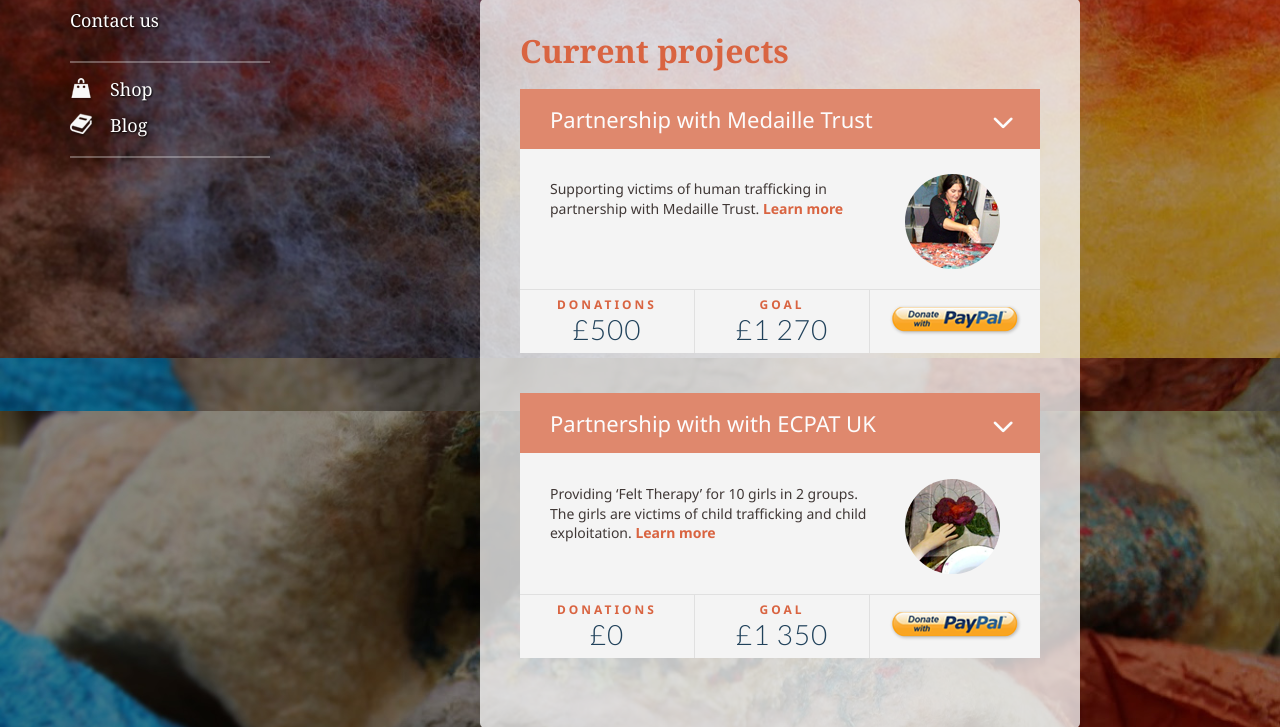
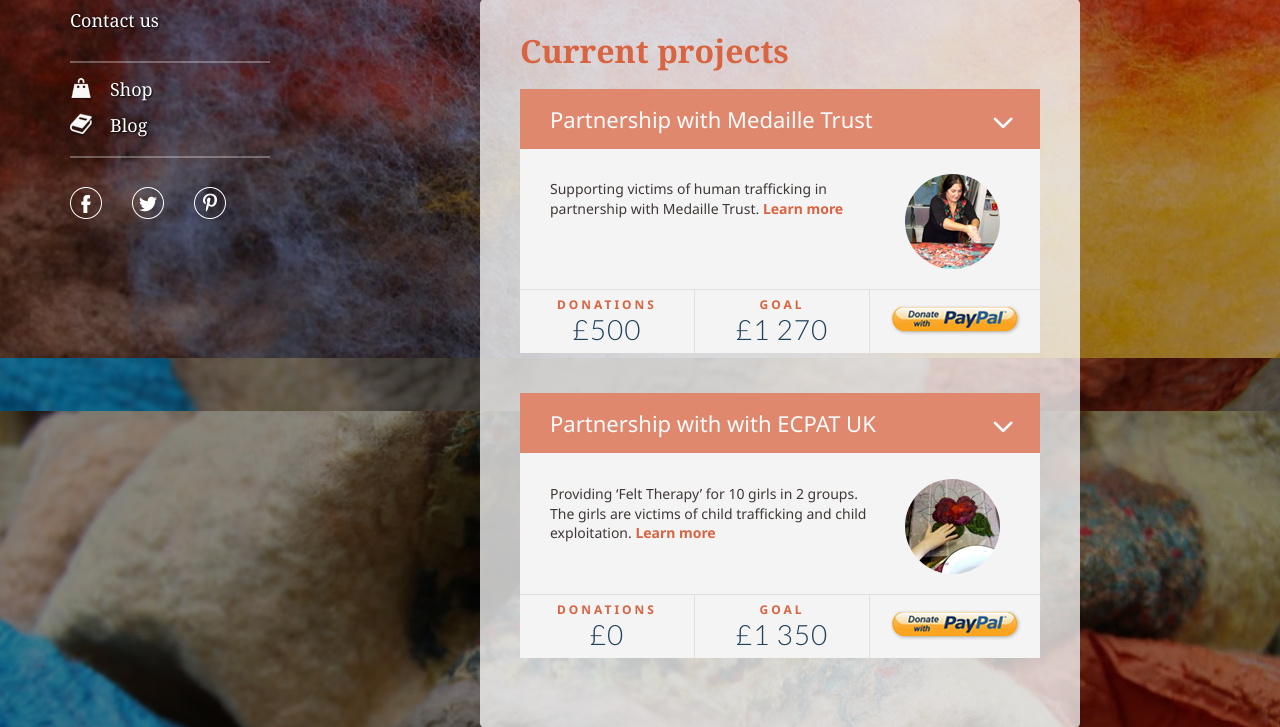
Before and after one commit to gsuhajda/socialfelt, a PHP site: page /page_projects.html in a window 1280 px wide. Shown: the part 442-1169 px from the top of the page. Run offline with PHP 8.4, Linux system fonts and the light colour scheme; some libraries are stand-ins or nearby versions.

Commit message:
social ikonok

```diff
--- a/html/css/page.projects.css
+++ b/html/css/page.projects.css
@@ -1,3 +1,50 @@
+
+
+.menu .social li{
+  display: block;
+  float: left;
+  text-indent: 110%;
+  overflow: hidden;
+  width: 32px;
+  height: 32px;
+  margin-right: 30px;
+}
+
+.menu .social .f{
+  background: url("../images/icon_f.png") 0 0 no-repeat;
+  background-size: 32px 32px;
+}
+
+.menu .social .t{
+  background: url("../images/icon_t.png") 0 0 no-repeat;
+  background-size: 32px 32px;
+}
+
+.menu .social .p{
+  background: url("../images/icon_p.png") 0 0 no-repeat;
+  background-size: 32px 32px;
+}
+
+.menu .social .f:hover{
+  background: url("../images/icon_f_hover.png") 0 0 no-repeat;
+  background-size: 32px 32px;
+}
+
+.menu .social .t:hover{
+  background: url("../images/icon_t_hover.png") 0 0 no-repeat;
+  background-size: 32px 32px;
+}
+
+.menu .social .p:hover{
+  background: url("../images/icon_p_hover.png") 0 0 no-repeat;
+  background-size: 32px 32px;
+}
+
+.menu .social a:hover{
+  background-color: rgba(255, 255, 255, .0);
+}
+
+
 /* page.projects css */
 .page-projects{
   background: url('../images/back_projects.jpg') no-repeat;
--- a/html/page_projects.html
+++ b/html/page_projects.html
@@ -53,6 +53,11 @@
 		<ul class="links">
 			<li class="shop"><a href="#">Shop</a></li>
 			<li class="blog"><a href="#">Blog</a></li>
+		</ul>
+		<ul class="social cf">
+			<li class="f"><a target="blank" href="https://www.facebook.com/SocialFelt">Facebook</a></li>
+			<li class="t"><a target="blank" href="https://twitter.com/SocialFelt">Twitter</a></li>
+			<li class="P"><a target="blank"  href="https://www.pinterest.com/socialfelt/">Pinterest</a></li>
 		</ul>
 	</nav>
 
```
Also changed, not shown: html/images/icon_f.png (added), html/images/icon_f_hover.png (added), html/images/icon_p.png (added), html/images/icon_p_hover.png (added), html/images/icon_t.png (added), html/images/icon_t_hover.png (added).
